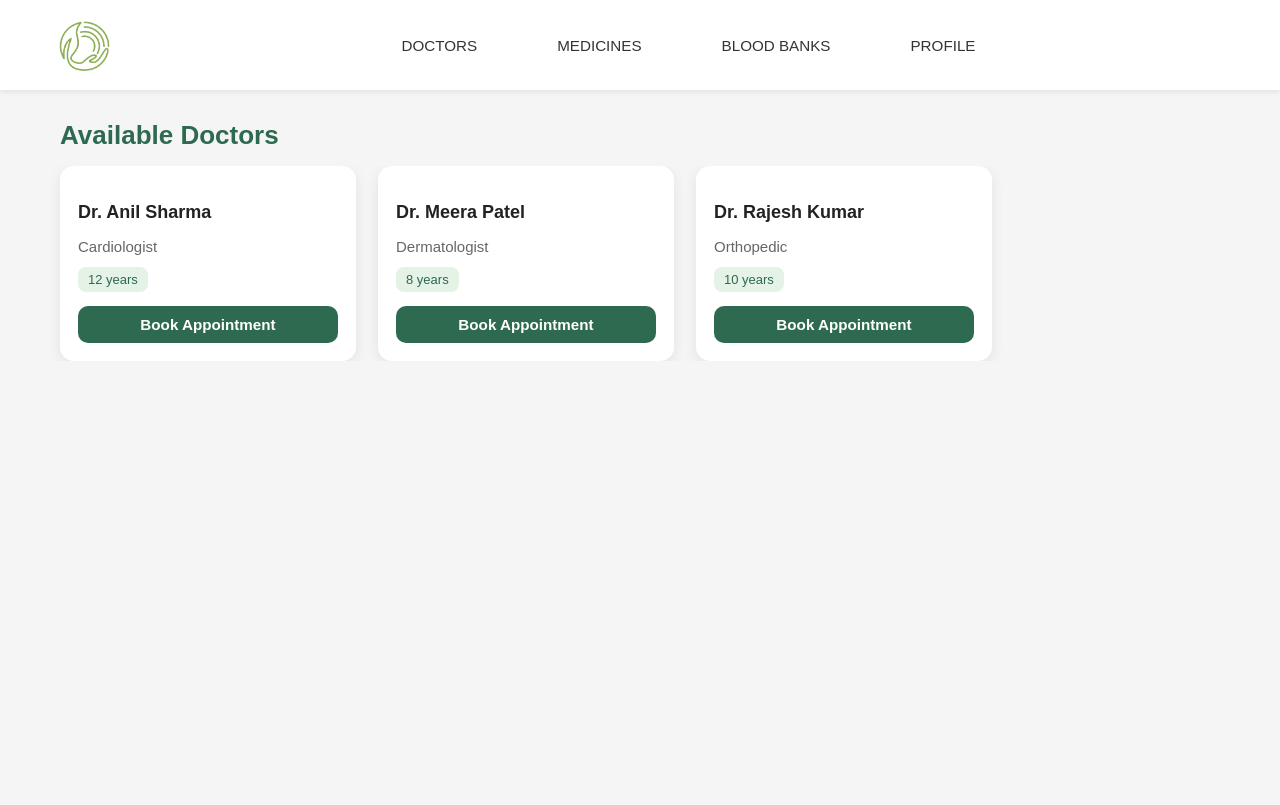
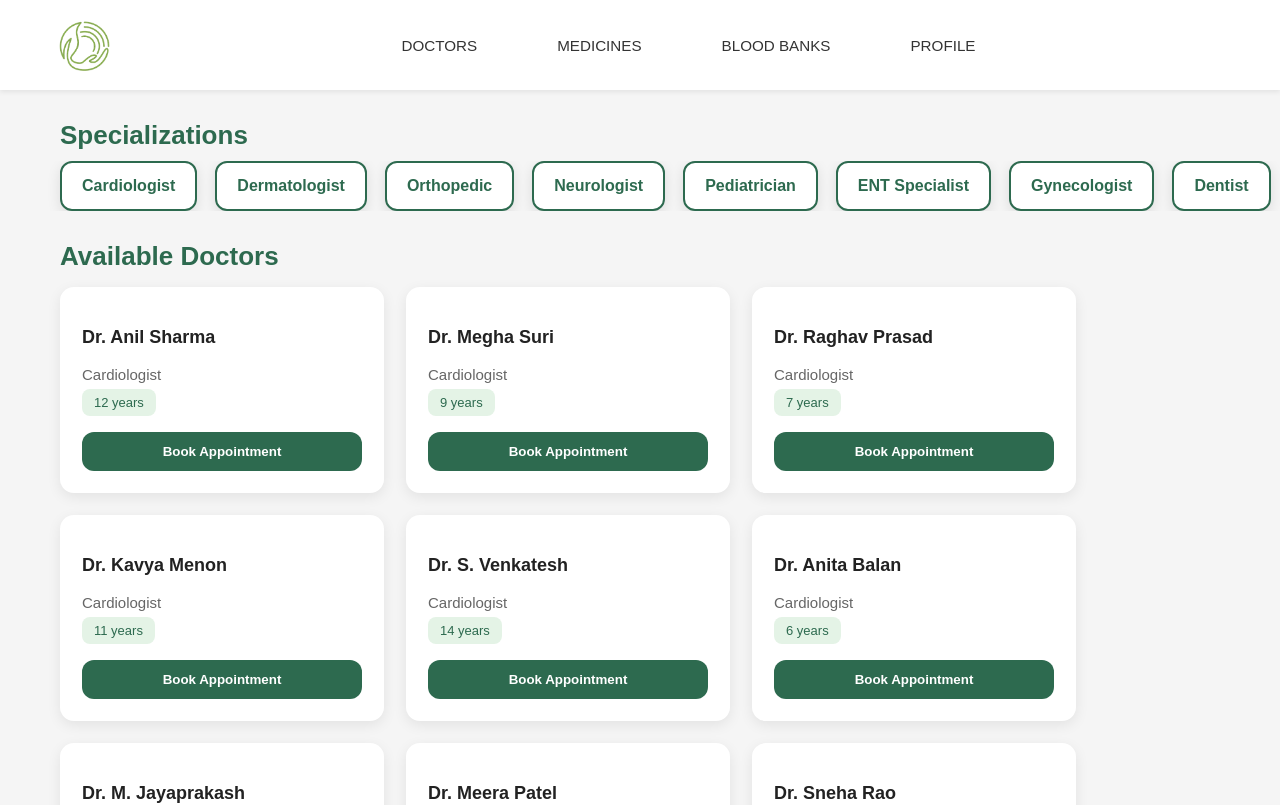
Before and after one commit to manthri-kumar/Sanjeevani, a React (Create React App) app in the folder my-web-app/: page /doctorappointment in a window 1280 px wide. Shown: the top 805 px of the page. Built offline with nearby package versions, Linux system fonts and the light colour scheme.

Commit message:
Update Home and DoctorAppointment functionality

```diff
--- a/my-web-app/src/components/Doctors/DoctorAppointment.css
+++ b/my-web-app/src/components/Doctors/DoctorAppointment.css
@@ -1,11 +1,10 @@
-/* Page Wrapper */
 .appointment-page {
   background: #f5f7fa;
   min-height: 100vh;
   padding-bottom: 50px;
 }
 
-/* Header (same style as Home page) */
+/* Header */
 .header {
   display: flex;
   align-items: center;
@@ -49,30 +48,59 @@
   margin: 30px 60px 10px;
 }
 
-/* Doctor Cards List */
-.doctor-row {
+/* SPECIALIZATION CARDS */
+.specialization-row {
   display: flex;
-  gap: 22px;
+  gap: 18px;
   padding: 0 60px;
-  margin-top: 15px;
+  margin-top: 10px;
   overflow-x: auto;
-  scrollbar-width: thin;
 }
 
-.doctor-row::-webkit-scrollbar {
+.specialization-row::-webkit-scrollbar {
   height: 7px;
 }
-.doctor-row::-webkit-scrollbar-thumb {
+.specialization-row::-webkit-scrollbar-thumb {
   background: #7ebc89;
   border-radius: 6px;
 }
 
-/* Doctor Card */
+.spec-card {
+  background: #ffffff;
+  border: 2px solid #2d6a4f;
+  color: #2d6a4f;
+  padding: 14px 20px;
+  border-radius: 12px;
+  font-weight: 600;
+  cursor: pointer;
+  white-space: nowrap;
+  box-shadow: 0px 4px 14px rgba(0,0,0,0.1);
+  transition: 0.25s;
+}
+
+.spec-card:hover,
+.spec-card.active {
+  background: #2d6a4f;
+  color: white;
+  transform: translateY(-5px);
+  box-shadow: 0px 8px 20px rgba(0,0,0,0.15);
+}
+
+/* DOCTOR CARDS */
+.doctor-row {
+  display: flex;
+  flex-wrap: wrap;         /* allows next row */
+  gap: 22px;
+  padding: 0 60px;
+  margin-top: 15px;
+}
+
+
 .doctor-card {
   background: #fff;
   border-radius: 14px;
-  padding: 18px;
-  min-width: 260px;
+  padding: 22px;
+  min-width: 280px;
   box-shadow: 0px 4px 14px rgba(0,0,0,0.08);
   transition: 0.25s;
 }
@@ -86,35 +114,31 @@
   font-size: 18px;
   font-weight: 600;
   color: #222;
-  margin-bottom: 6px;
 }
 
 .doc-spec {
   font-size: 15px;
   color: #666;
-  margin-bottom: 12px;
+  margin: 6px 0;
 }
 
 .exp-chip {
   display: inline-block;
   background: #e4f3e6;
   color: #2d6a4f;
-  padding: 5px 10px;
+  padding: 6px 12px;
   border-radius: 8px;
   font-size: 13px;
-  font-weight: 500;
-  margin-bottom: 14px;
+  margin-bottom: 16px;
 }
 
-/* Book Button */
 .btn-book {
   background: #2d6a4f;
   color: white;
+  width: 100%;
+  padding: 12px;
+  border-radius: 12px;
   border: none;
-  width: 100%;
-  padding: 10px;
-  border-radius: 10px;
-  font-size: 0.95rem;
   cursor: pointer;
   font-weight: 600;
   transition: 0.3s;
--- a/my-web-app/src/components/Doctors/DoctorAppointment.js
+++ b/my-web-app/src/components/Doctors/DoctorAppointment.js
@@ -1,17 +1,82 @@
-import React from "react";
+import React, { useState } from "react";
 import "./DoctorAppointment.css";
 import '@fortawesome/fontawesome-free/css/all.min.css';
 import sanjeevaniImg from "../../assets/sanjeevani.jpg";
-
 import { Link } from "react-router-dom";
 
+const specializations = [
+  "Cardiologist",
+  "Dermatologist",
+  "Orthopedic",
+  "Neurologist",
+  "Pediatrician",
+  "ENT Specialist",
+  "Gynecologist",
+  "Dentist"
+];
+
 const doctors = [
+  // Cardiologists
   { name: "Dr. Anil Sharma", specialization: "Cardiologist", experience: "12 years" },
+  { name: "Dr. Megha Suri", specialization: "Cardiologist", experience: "9 years" },
+  { name: "Dr. Raghav Prasad", specialization: "Cardiologist", experience: "7 years" },
+  { name: "Dr. Kavya Menon", specialization: "Cardiologist", experience: "11 years" },
+  { name: "Dr. S. Venkatesh", specialization: "Cardiologist", experience: "14 years" },
+  { name: "Dr. Anita Balan", specialization: "Cardiologist", experience: "6 years" },
+  { name: "Dr. M. Jayaprakash", specialization: "Cardiologist", experience: "8 years" },
+
+  // Dermatologists
   { name: "Dr. Meera Patel", specialization: "Dermatologist", experience: "8 years" },
+  { name: "Dr. Sneha Rao", specialization: "Dermatologist", experience: "5 years" },
+  { name: "Dr. Tanvi Jain", specialization: "Dermatologist", experience: "9 years" },
+  { name: "Dr. Nikhil Shah", specialization: "Dermatologist", experience: "7 years" },
+  { name: "Dr. Priya Nambiar", specialization: "Dermatologist", experience: "10 years" },
+  { name: "Dr. Rupali Khanna", specialization: "Dermatologist", experience: "6 years" },
+
+  // Orthopedic
   { name: "Dr. Rajesh Kumar", specialization: "Orthopedic", experience: "10 years" },
+  { name: "Dr. Vishal Deshmukh", specialization: "Orthopedic", experience: "7 years" },
+  { name: "Dr. Harshit Tiwari", specialization: "Orthopedic", experience: "12 years" },
+  { name: "Dr. Kiran Joseph", specialization: "Orthopedic", experience: "9 years" },
+  { name: "Dr. Smriti Sen", specialization: "Orthopedic", experience: "6 years" },
+  { name: "Dr. N. Balaji", specialization: "Orthopedic", experience: "11 years" },
+
+  // Neurologists
+  { name: "Dr. Kavita Reddy", specialization: "Neurologist", experience: "9 years" },
+  { name: "Dr. Ayesha Siddiqui", specialization: "Neurologist", experience: "11 years" },
+  { name: "Dr. Manoj Shetty", specialization: "Neurologist", experience: "14 years" },
+  { name: "Dr. Kumaran Rao", specialization: "Neurologist", experience: "6 years" },
+  { name: "Dr. Alok Agrawal", specialization: "Neurologist", experience: "10 years" },
+
+  // Pediatricians
+  { name: "Dr. Suresh Verma", specialization: "Pediatrician", experience: "14 years" },
+  { name: "Dr. Neha Varrier", specialization: "Pediatrician", experience: "8 years" },
+  { name: "Dr. Ritu Batra", specialization: "Pediatrician", experience: "6 years" },
+  { name: "Dr. Sanjay Naidu", specialization: "Pediatrician", experience: "11 years" },
+  { name: "Dr. Surekha Iyer", specialization: "Pediatrician", experience: "9 years" },
+
+  // ENT
+  { name: "Dr. Anita Joshi", specialization: "ENT Specialist", experience: "7 years" },
+  { name: "Dr. Srikar Rao", specialization: "ENT Specialist", experience: "9 years" },
+  { name: "Dr. Deepika Mohan", specialization: "ENT Specialist", experience: "5 years" },
+  { name: "Dr. Abhijeet Singh", specialization: "ENT Specialist", experience: "12 years" },
+
+  // Gynecology
+  { name: "Dr. Pooja Singh", specialization: "Gynecologist", experience: "11 years" },
+  { name: "Dr. Radhika Prabhu", specialization: "Gynecologist", experience: "8 years" },
+  { name: "Dr. Ananya Chatterjee", specialization: "Gynecologist", experience: "6 years" },
+  { name: "Dr. Hemalatha Gowda", specialization: "Gynecologist", experience: "14 years" },
+
+  // Dentist
+  { name: "Dr. Sneha Kapoor", specialization: "Dentist", experience: "6 years" },
+  { name: "Dr. Rohit Saxena", specialization: "Dentist", experience: "7 years" },
+  { name: "Dr. Varun Shankar", specialization: "Dentist", experience: "10 years" },
+  { name: "Dr. Reema Pathak", specialization: "Dentist", experience: "8 years" },
+  { name: "Dr. Mithilesh Rao", specialization: "Dentist", experience: "5 years" }
 ];
 
 function DoctorAppointment() {
+  const [selectedSpec, setSelectedSpec] = useState(null);
 
   const handleBook = (doc) => {
     alert(`Booking appointment with ${doc.name} (${doc.specialization})`);
@@ -33,9 +98,27 @@ function DoctorAppointment() {
       </header>
 
       <div className="appointment-container">
+
+        {/* Specializations */}
+        <h2 className="title">Specializations</h2>
+        <div className="specialization-row">
+          {specializations.map((spec, idx) => (
+            <div
+              key={idx}
+              className={`spec-card ${selectedSpec === spec ? "active" : ""}`}
+              onClick={() => setSelectedSpec(spec)}
+            >
+              {spec}
+            </div>
+          ))}
+        </div>
+
+        {/* Doctors */}
         <h2 className="title">Available Doctors</h2>
         <div className="doctor-row">
-          {doctors.map((doc, idx) => (
+          {doctors
+            .filter(doc => !selectedSpec || doc.specialization === selectedSpec)
+            .map((doc, idx) => (
               <div key={idx} className="doctor-card">
                 <h3 className="doc-name">{doc.name}</h3>
                 <p className="doc-spec">{doc.specialization}</p>
@@ -46,6 +129,7 @@ function DoctorAppointment() {
               </div>
             ))}
         </div>
+
       </div>
     </>
   );
```
Lines whose indentation alone changed are shown as unchanged.
